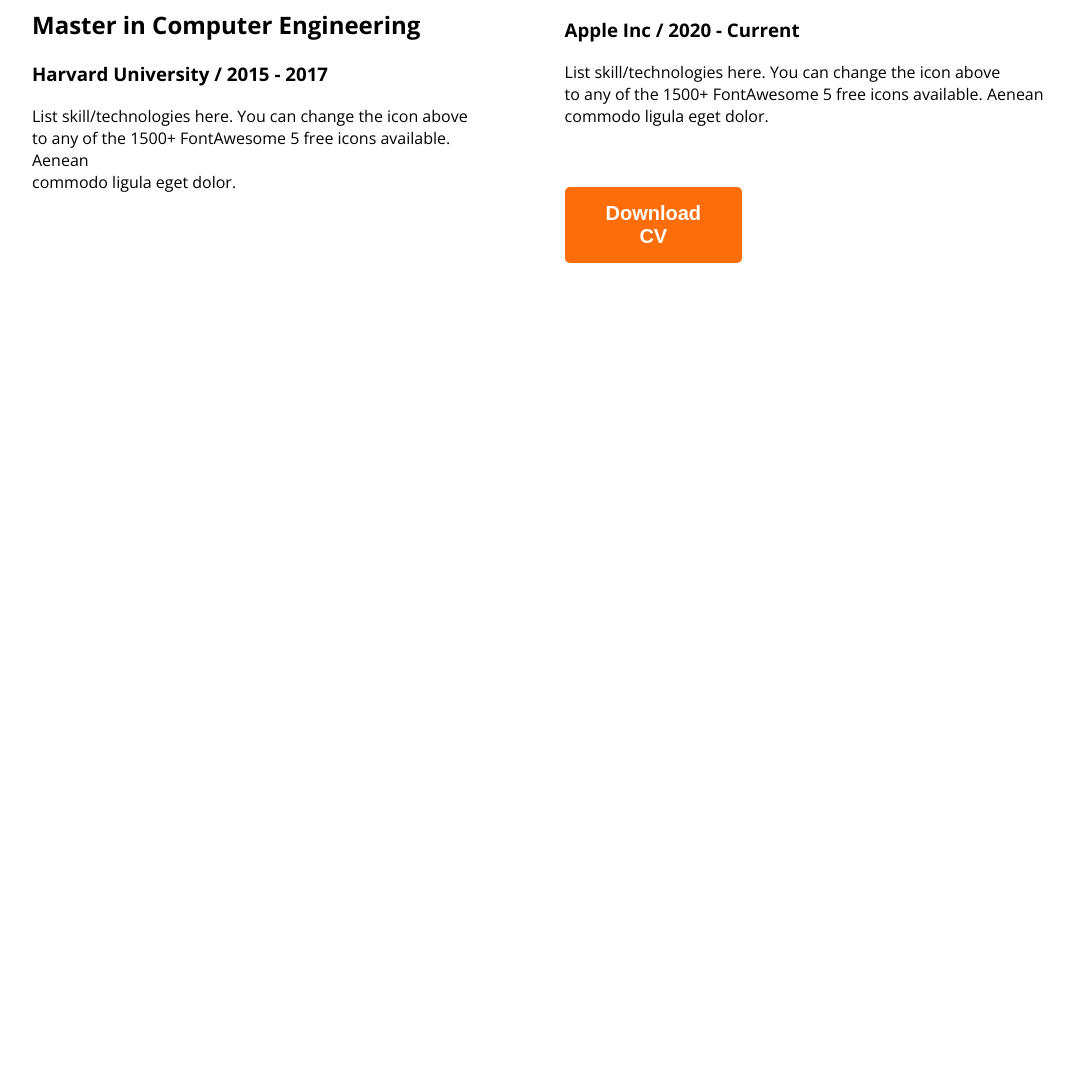
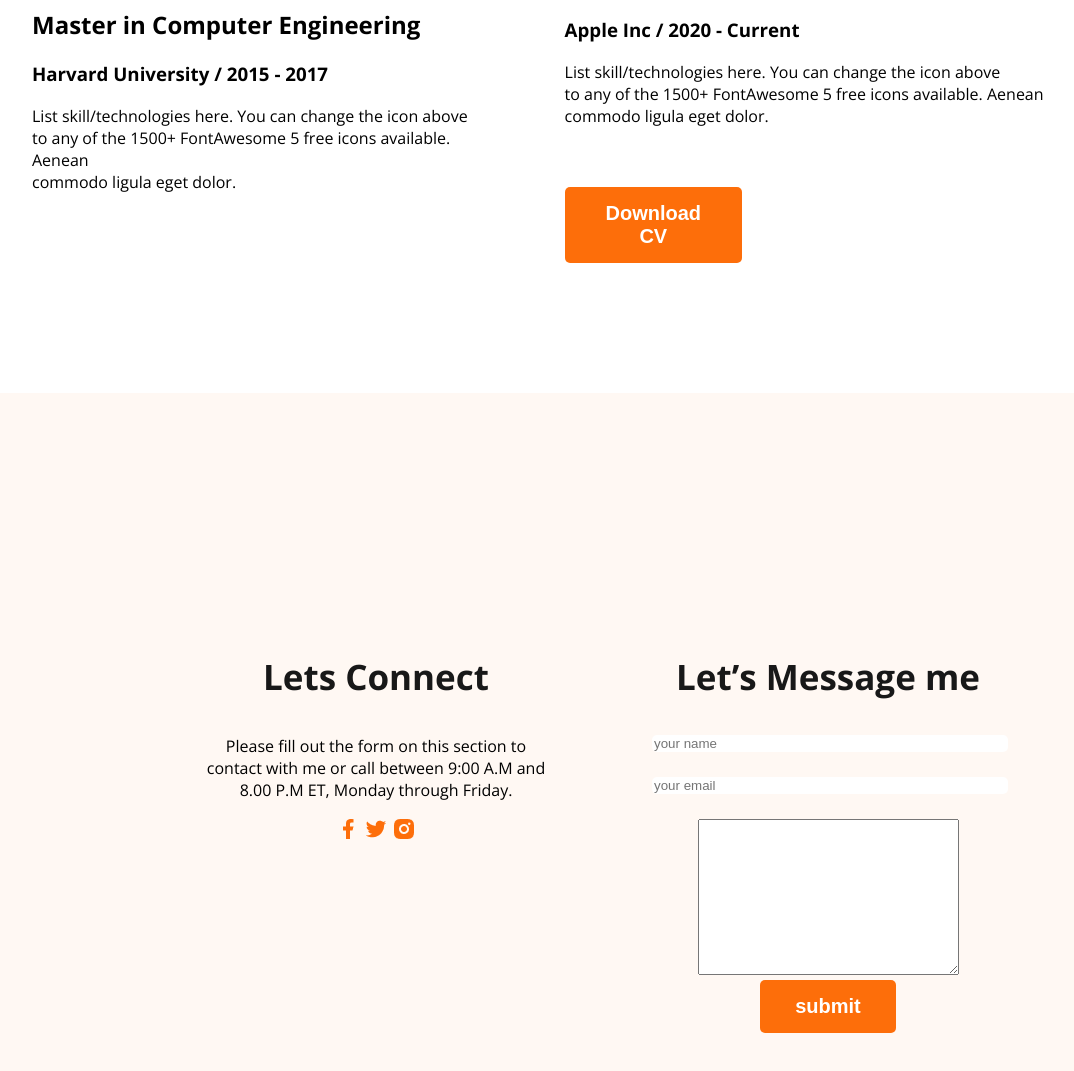
Before and after one commit to Sohanur20/webdevoloper-portfolio, a plain HTML site: page index.html in a window 1280 px wide. Shown: the part 3078-4149 px from the top of the page, without its empty margins (38-1112 px from the left). Before the commit the page ends 3349 px from the top, so only its background shows below. Drawn offline with nearby package versions, Linux system fonts and the light colour scheme.

Commit message:
footer added and finished

```diff
--- a/index.html
+++ b/index.html
@@ -201,9 +201,9 @@
                         </div>
 
 
-                     <div class="btn">
-                        <button  class="btn-primary">Download CV</button>
-                     </div>
+                        <div class="btn">
+                            <button class="btn-primary">Download CV</button>
+                        </div>
 
                     </div>
 
@@ -218,6 +218,40 @@
 
     <footer>
 
+        <div class="footer-column">
+            <h3 class="section-title">Lets Connect</h3>
+            <p class="footer-desk">Please fill out the form on this section to contact with me or call between  9:00 A.M
+                and 8.00 P.M ET, Monday through Friday.</p>
+
+            <div class="social-link">
+                <a href=""><img src="asset/images/icons/facebook.png" alt=""></a>
+                <a href=""><img src="asset/images/icons/twitter.png" alt=""></a>
+                <a href=""><img src="asset/images/icons/insta.png" alt=""></a>
+
+
+            </div>
+        </div>
+
+        <div class="footer-column">
+            <h3 class="section-title">Let’s Message me</h3>
+            <form class="contact" action="">
+
+
+                <input type="text" placeholder="your name">
+                <input type="email" name="" placeholder="your email">
+                <textarea  name="" id="" cols="30" rows="10"></textarea>
+
+                <input class="btn-primary" type="submit" value="submit">
+            </form>
+        </div>
+
+
+
+
+
+
+
+
     </footer>
 
 </body>
--- a/styles.css
+++ b/styles.css
@@ -200,14 +200,51 @@ main section {
 
 }
 
-.resume-container{
+.resume-container {
     display: flex;
     gap: 50px;
-   justify-content: center;
-   gap:70px ;
+    justify-content: center;
+    gap: 70px;
 }
 
-.btn{
+.btn {
     margin-top: 60px;
     margin-right: 430px;
 }
+
+/* footer */
+footer {
+
+    display: flex;
+    background: #FFF8F3;
+    margin-top: 130px;
+    padding: 130px 230px;
+    gap: 100px;
+
+}
+
+.footer-desk {
+    text-align: center;
+}
+
+.social-link {
+    text-align: center;
+}
+
+.footer-column {
+    width: 50%;
+}
+
+.contact{
+    text-align: center;
+}
+.contact input[type="text"], .contact input[type="email"] {
+    display: block;
+    margin-bottom: 25px;
+    padding:18px , 35px;
+    color: #757575;
+    border-radius: 5px;
+    background: #FFF;
+    border: 0;
+    width: 100%;
+}
```
